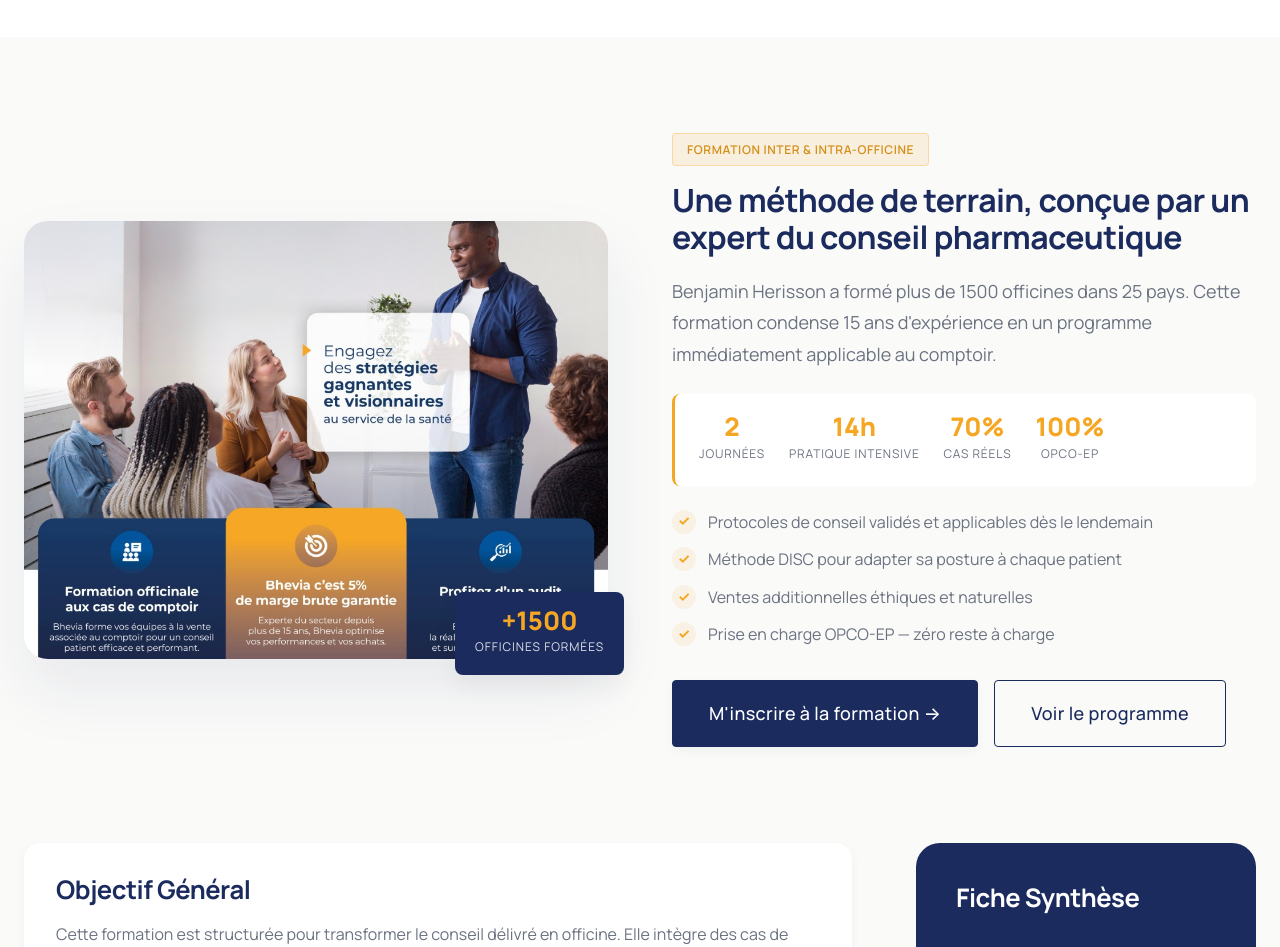
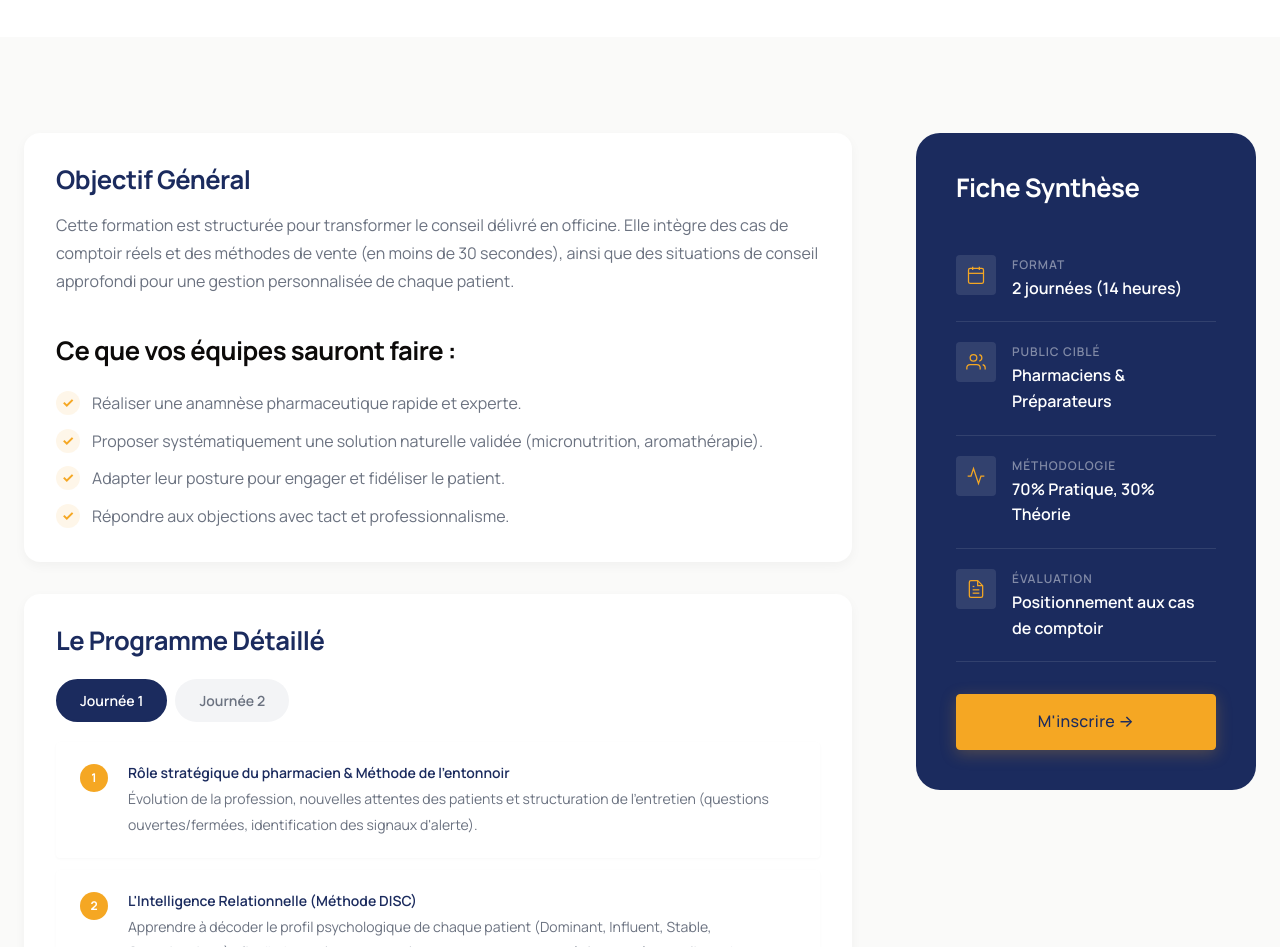
Before and after one commit to kevimoronta-hue/Bheviapharma, a plain HTML site: page formation.html in a window 1280 px wide. Shown: the part 480-1427 px from the top of the page. Drawn offline with Linux system fonts and the light colour scheme.

Commit message:
revert: annulation modif formation.html

```diff
--- a/formation.html
+++ b/formation.html
@@ -56,106 +56,6 @@
       flex-shrink: 0;
       font-size: 14px;
     }
-
-    /* ===========================
-       Formation Hero — 2 colonnes
-    =========================== */
-    .formation-hero-inner {
-      display: grid;
-      grid-template-columns: 1fr 1fr;
-      gap: var(--space-16);
-      align-items: center;
-    }
-    .formation-hero-photo-wrap {
-      position: relative;
-    }
-    .formation-hero-photo {
-      border-radius: var(--radius-xl);
-      overflow: hidden;
-      aspect-ratio: 4/3;
-      box-shadow: var(--shadow-xl);
-    }
-    .formation-hero-photo img {
-      width: 100%;
-      height: 100%;
-      object-fit: cover;
-      object-position: center;
-      display: block;
-    }
-    .formation-hero-floating {
-      position: absolute;
-      bottom: -16px;
-      right: -16px;
-      background: var(--color-primary);
-      color: white;
-      border-radius: var(--radius-md);
-      padding: var(--space-4) var(--space-5);
-      box-shadow: var(--shadow-md);
-      text-align: center;
-    }
-    .formation-hero-floating strong {
-      display: block;
-      font-size: var(--text-2xl);
-      font-weight: 800;
-      line-height: 1;
-      color: var(--color-accent);
-    }
-    .formation-hero-floating span {
-      font-size: var(--text-xs);
-      text-transform: uppercase;
-      letter-spacing: 0.08em;
-      opacity: 0.85;
-    }
-    .formation-hero-content h2 {
-      color: var(--color-primary);
-      font-size: clamp(1.6rem, 2.5vw, 2.25rem);
-      margin-bottom: var(--space-5);
-      margin-top: var(--space-4);
-    }
-    .formation-hero-content .lead {
-      font-size: var(--text-lg);
-      color: var(--color-text-muted);
-      line-height: 1.75;
-      margin-bottom: var(--space-6);
-    }
-    .formation-hero-stats {
-      display: flex;
-      gap: var(--space-6);
-      margin-bottom: var(--space-6);
-      padding: var(--space-5) var(--space-6);
-      background: var(--color-surface);
-      border-radius: var(--radius-md);
-      border-left: 3px solid var(--color-accent);
-    }
-    .fhs-item {
-      text-align: center;
-    }
-    .fhs-item strong {
-      display: block;
-      font-size: var(--text-2xl);
-      font-weight: 800;
-      color: var(--color-accent);
-      line-height: 1;
-    }
-    .fhs-item span {
-      font-size: var(--text-xs);
-      text-transform: uppercase;
-      letter-spacing: 0.07em;
-      color: var(--color-text-muted);
-    }
-    .formation-hero-ctas {
-      display: flex;
-      gap: var(--space-4);
-      margin-top: var(--space-8);
-      flex-wrap: wrap;
-    }
-    @media (max-width: 900px) {
-      .formation-hero-inner { grid-template-columns: 1fr; gap: var(--space-10); }
-      .formation-hero-floating { right: 0; bottom: -12px; }
-      .formation-hero-stats { gap: var(--space-4); }
-      .formation-hero-ctas { flex-direction: column; }
-      .formation-hero-ctas .btn { width: 100%; justify-content: center; }
-    }
   </style>
 </head>
 <body>
@@ -203,68 +103,6 @@
         <p class="reveal reveal-delay-2">Renforcez la qualité, la sécurité et l'efficacité de vos conseils au comptoir à travers une approche scientifique et humaine responsable.</p>
       </div>
     </header>
-
-    <!-- ===========================
-         FORMATION HERO — Photo gauche / Texte droite
-    =========================== -->
-    <section class="section" style="padding-bottom: 0;">
-      <div class="container">
-        <div class="formation-hero-inner">
-
-          <!-- LEFT : Photo -->
-          <div class="formation-hero-photo-wrap reveal-left">
-            <div class="formation-hero-photo">
-              <img
-                src="assets/images/hero-formation.jpg"
-                alt="Formation Bhevia Pharma en officine"
-                onerror="this.src='assets/images/hero-accueil-bhevia-v2.jpg'"
-              >
-            </div>
-            <div class="formation-hero-floating">
-              <strong>+1500</strong>
-              <span>Officines formées</span>
-            </div>
-          </div>
-
-          <!-- RIGHT : Contenu -->
-          <div class="formation-hero-content reveal">
-            <span class="badge badge-accent">Formation Inter &amp; Intra-Officine</span>
-            <h2>Une méthode de terrain, conçue par un expert du conseil pharmaceutique</h2>
-            <p class="lead">Benjamin Herisson a formé plus de 1500 officines dans 25 pays. Cette formation condense 15 ans d'expérience en un programme immédiatement applicable au comptoir.</p>
-            <div class="formation-hero-stats">
-              <div class="fhs-item">
-                <strong>2</strong>
-                <span>Journées</span>
-              </div>
-              <div class="fhs-item">
-                <strong>14h</strong>
-                <span>Pratique intensive</span>
-              </div>
-              <div class="fhs-item">
-                <strong>70%</strong>
-                <span>Cas réels</span>
-              </div>
-              <div class="fhs-item">
-                <strong>100%</strong>
-                <span>OPCO-EP</span>
-              </div>
-            </div>
-            <ul class="check-list">
-              <li>Protocoles de conseil validés et applicables dès le lendemain</li>
-              <li>Méthode DISC pour adapter sa posture à chaque patient</li>
-              <li>Ventes additionnelles éthiques et naturelles</li>
-              <li>Prise en charge OPCO-EP — zéro reste à charge</li>
-            </ul>
-            <div class="formation-hero-ctas">
-              <a href="contact.html" class="btn btn-primary btn-lg">M'inscrire à la formation →</a>
-              <a href="#programme" class="btn btn-outline btn-lg">Voir le programme</a>
-            </div>
-          </div>
-
-        </div>
-      </div>
-    </section>
-
 
     <section class="section">
       <div class="container">
```
